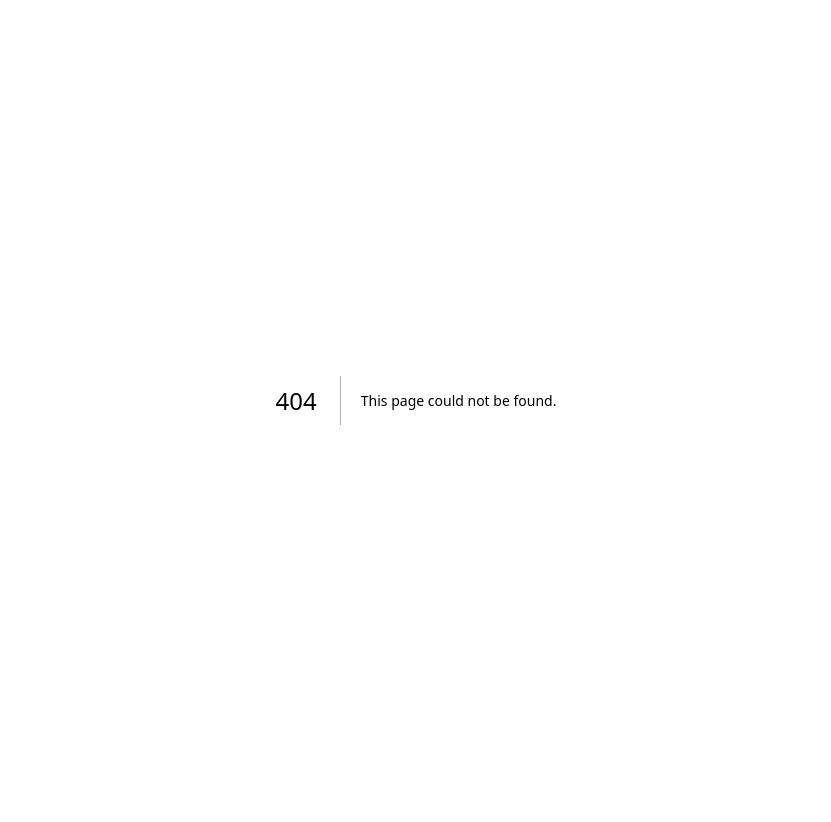
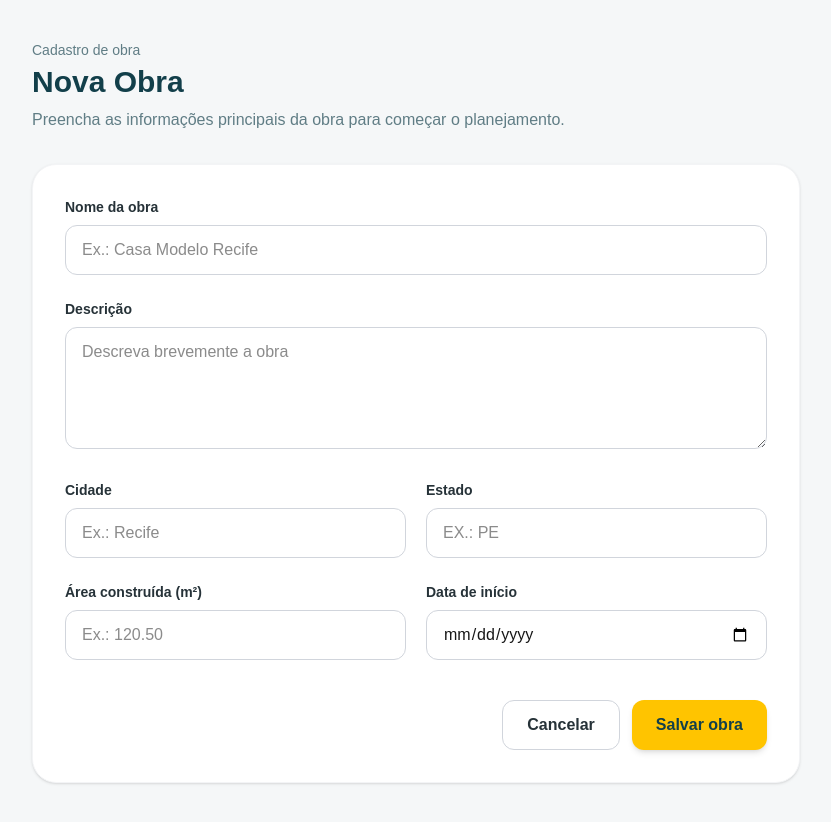
Before and after one commit to Rafaelagondim/ObraTech, a Next.js app in the folder frontend/: page /obras/nova in a window 1280 px wide. Before the commit this address had no page. Shown: the whole page, without its empty margins (224-1055 px from the left). Before the commit the page ends 800 px from the top, so only its background shows below. Built offline with nearby package versions, Linux system fonts and the light colour scheme.

Commit message:
feat: cria tela de cadastro de nova obra

```diff
--- /dev/null
+++ b/frontend/src/app/obras/nova/page.js
@@ -0,0 +1,144 @@
+export default function NovaObra() {
+  return (
+    <main className="min-h-screen bg-[#F5F7F8] px-6 py-10">
+      <div className="mx-auto max-w-3xl">
+        <div className="mb-8">
+          <p className="text-sm font-medium text-[#607D85]">
+            Cadastro de obra
+          </p>
+
+          <h1 className="mt-1 text-3xl font-bold text-[#123F4A]">
+            Nova Obra
+          </h1>
+
+          <p className="mt-2 text-[#607D85]">
+            Preencha as informações principais da obra para começar o planejamento.
+          </p>
+        </div>
+
+        <section className="rounded-3xl bg-white p-8 shadow-sm border border-gray-100">
+          <form className="space-y-6">
+
+            <div>
+              <label
+                htmlFor="nome"
+                className="mb-2 block text-sm font-semibold text-[#263238]"
+              >
+                Nome da obra
+              </label>
+
+              <input
+                id="nome"
+                type="text"
+                placeholder="Ex.: Casa Modelo Recife"
+                className="w-full rounded-xl border border-gray-300 px-4 py-3 outline-none focus:border-[#FFC400] focus:ring-2 focus:ring-[#FFC400]/30"
+              />
+            </div>
+
+            <div>
+              <label
+                htmlFor="descricao"
+                className="mb-2 block text-sm font-semibold text-[#263238]"
+              >
+                Descrição
+              </label>
+
+              <textarea
+                id="descricao"
+                rows="4"
+                placeholder="Descreva brevemente a obra"
+                className="w-full rounded-xl border border-gray-300 px-4 py-3 outline-none focus:border-[#FFC400] focus:ring-2 focus:ring-[#FFC400]/30"
+              />
+            </div>
+
+            <div className="grid gap-5 md:grid-cols-2">
+              <div>
+                <label
+                  htmlFor="cidade"
+                  className="mb-2 block text-sm font-semibold text-[#263238]"
+                >
+                  Cidade
+                </label>
+
+                <input
+                  id="cidade"
+                  type="text"
+                  placeholder="Ex.: Recife"
+                  className="w-full rounded-xl border border-gray-300 px-4 py-3 outline-none focus:border-[#FFC400] focus:ring-2 focus:ring-[#FFC400]/30"
+                />
+              </div>
+
+              <div>
+                <label
+                  htmlFor="estado"
+                  className="mb-2 block text-sm font-semibold text-[#263238]"
+                >
+                  Estado
+                </label>
+
+                <input
+                  id="estado"
+                  type="text"
+                  maxLength="2"
+                  placeholder="Ex.: PE"
+                  className="w-full rounded-xl border border-gray-300 px-4 py-3 uppercase outline-none focus:border-[#FFC400] focus:ring-2 focus:ring-[#FFC400]/30"
+                />
+              </div>
+            </div>
+
+            <div className="grid gap-5 md:grid-cols-2">
+              <div>
+                <label
+                  htmlFor="area"
+                  className="mb-2 block text-sm font-semibold text-[#263238]"
+                >
+                  Área construída (m²)
+                </label>
+
+                <input
+                  id="area"
+                  type="number"
+                  step="0.01"
+                  placeholder="Ex.: 120.50"
+                  className="w-full rounded-xl border border-gray-300 px-4 py-3 outline-none focus:border-[#FFC400] focus:ring-2 focus:ring-[#FFC400]/30"
+                />
+              </div>
+
+              <div>
+                <label
+                  htmlFor="dataInicio"
+                  className="mb-2 block text-sm font-semibold text-[#263238]"
+                >
+                  Data de início
+                </label>
+
+                <input
+                  id="dataInicio"
+                  type="date"
+                  className="w-full rounded-xl border border-gray-300 px-4 py-3 outline-none focus:border-[#FFC400] focus:ring-2 focus:ring-[#FFC400]/30"
+                />
+              </div>
+            </div>
+
+            <div className="flex flex-col-reverse gap-3 pt-4 sm:flex-row sm:justify-end">
+              <button
+                type="button"
+                className="rounded-xl border border-gray-300 px-6 py-3 font-semibold text-[#263238] hover:bg-gray-50"
+              >
+                Cancelar
+              </button>
+
+              <button
+                type="submit"
+                className="rounded-xl bg-[#FFC400] px-6 py-3 font-bold text-[#123F4A] shadow-md hover:bg-[#E6B000]"
+              >
+                Salvar obra
+              </button>
+            </div>
+
+          </form>
+        </section>
+      </div>
+    </main>
+  );
+}
```
